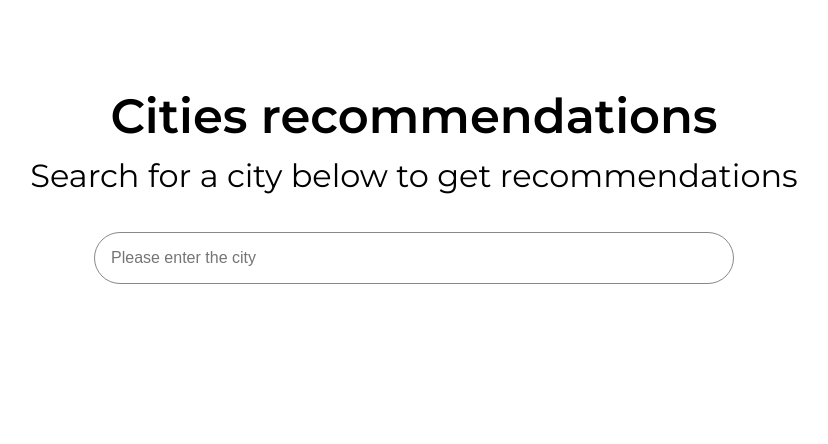
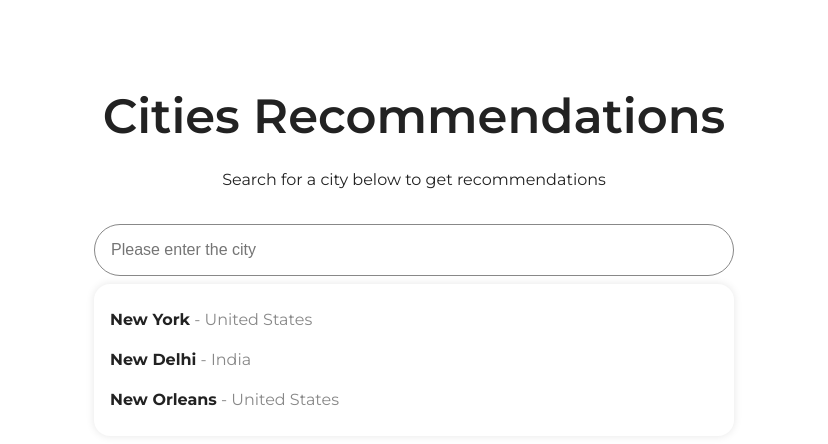
Before and after one commit to pierrejarry/cities-recommandations, a React (Vite) app: page / in a window 1280 px wide. Shown: the top 444 px of the page, without its empty margins (226-1054 px from the left). Built offline with nearby package versions, Linux system fonts and the light colour scheme.

Commit message:
Created DropdownResults components. Improved existing html for accessibility.

```diff
--- /dev/null
+++ b/src/App.css
@@ -0,0 +1,23 @@
+.search-section {
+    margin: 0 auto;
+    position: relative;
+    width: 100%;
+}
+
+@media (min-width: 480px) {
+    .search-section {
+        max-width: 80vw;
+    }
+}
+
+@media (min-width: 768px) {
+    .search-section {
+        max-width: 50vw;
+    }
+}
+
+@media (min-width: 1400px) {
+    .search-section {
+        max-width: 40vw;
+    }
+}
--- a/src/App.tsx
+++ b/src/App.tsx
@@ -1,11 +1,20 @@
 import SearchBar from "./layout/SearchBar/SearchBar"
+import DropdownResults from "./layout/DropdownResults/DropdownResults"
+import './App.css'
 
 function App() {
   return (
     <main>
-      <h1>Cities recommendations</h1>
-      <h2>Search for a city below to get recommendations</h2>
-      <SearchBar />
+      <header>
+        <h1>Cities Recommendations</h1>
+        <p>Search for a city below to get recommendations</p>
+    </header>
+
+      <section className="search-section" aria-labelledby="search-heading">
+        <h2 id="search-heading" className="visually-hidden">City Search</h2>
+        <SearchBar />
+        <DropdownResults />
+      </section>
     </main>
   )
 }
--- a/src/index.css
+++ b/src/index.css
@@ -20,6 +20,7 @@
   --dark-gray: #222;
   --light-gray: #888;
   --color-primary: #F47C3C;
+  --background-hover: #f5f5f5;
 }
 
 *,
@@ -29,6 +30,7 @@
 }
 
 body {
+  color: var(--dark-gray);
   margin: 0;
   padding: 1rem;
 }
@@ -47,6 +49,11 @@ h2 {
   margin: 0;
 }
 
+a {
+  color: inherit;
+  text-decoration: none;
+}
+
 /* Elements override */
 
 input {
@@ -61,6 +68,26 @@ button {
   border: none;
   cursor: pointer;
 }
+
+ul {
+  list-style: none;
+  padding: 0;
+}
+
+/* New classes */
+.visually-hidden {
+  position: absolute;
+  width: 1px;
+  height: 1px;
+  margin: -1px;
+  padding: 0;
+  border: 0;
+  overflow: hidden;
+  clip: rect(0 0 0 0);
+  white-space: nowrap;
+}
+
+/* Responsive */
 
 @media only screen and (min-width: 600px) {
   h1 {
--- /dev/null
+++ b/src/layout/DropdownResults/DropdownResults.css
@@ -0,0 +1,33 @@
+.dropdown-results {
+    position: absolute;
+    top: 115%;
+    left: 0;
+    right: 0;
+    z-index: 1000;
+    background-color: #fff;
+    border-radius: 1rem;
+    box-shadow: 0 0 .5rem rgba(0, 0, 0, 0.1);
+
+    ul {
+        li {
+            color: var(--light-gray);
+
+            a {
+                display: block;
+                padding: .5rem 1rem;
+                text-align: left;
+                transition: all .3s;
+                width: 100%;
+
+                &:hover,
+                &:focus {
+                    background-color: var(--background-hover);
+                }
+            }
+
+            strong {
+                color: var(--dark-gray);
+            }
+        }
+    }
+}
--- /dev/null
+++ b/src/layout/DropdownResults/DropdownResults.tsx
@@ -0,0 +1,31 @@
+import './DropdownResults.css'
+
+function DropdownResults() {
+    return (
+        <div
+            className="dropdown-results"
+            role="listbox"
+            aria-labelledby="search-heading"
+        >
+            <ul>
+                <li role="option">
+                    <a href=''>
+                        <strong>New York</strong> - United States
+                    </a>
+                </li>
+                <li role="option">
+                    <a href=''>
+                        <strong>New Delhi</strong> - India
+                    </a>
+                </li>
+                <li role="option">
+                    <a href=''>
+                        <strong>New Orleans</strong> - United States
+                    </a>
+                </li>
+            </ul>
+        </div>
+    )
+}
+
+export default DropdownResults
--- a/src/layout/SearchBar/SearchBar.tsx
+++ b/src/layout/SearchBar/SearchBar.tsx
@@ -14,10 +14,13 @@ function SearchBar() {
     }
 
     return (
-        <section className="search-bar">
+        <form className="search-form" role="search">
+            <label htmlFor="city-input" className="visually-hidden">Search for a city</label>
             <input
+                autoComplete="off"
+                id="city-input"
+                placeholder="Please enter the city"
                 type="text"
-                placeholder="Please enter the city"
                 value={city}
                 onChange={handleCitySearch}
             />
@@ -26,7 +29,7 @@ function SearchBar() {
                     <X color={`var(--dark-gray)`} />
                 </button>
             }
-        </section>
+        </form>
     )
 }
 
--- a/src/layout/SearchBar/Searchbar.css
+++ b/src/layout/SearchBar/Searchbar.css
@@ -1,6 +1,5 @@
-.search-bar {
-    margin: 2rem auto;
-    position: relative;
+.search-form {
+    margin: 2rem 0;
     width: 100%;
 
     input {
@@ -15,21 +14,3 @@
         padding: 1rem;
     }
 }
-
-@media (min-width: 480px) {
-    .search-bar {
-        max-width: 80vw;
-    }
-}
-
-@media (min-width: 768px) {
-    .search-bar {
-        max-width: 50vw;
-    }
-}
-
-@media (min-width: 1400px) {
-    .search-bar {
-        max-width: 30vw;
-    }
-}
```
